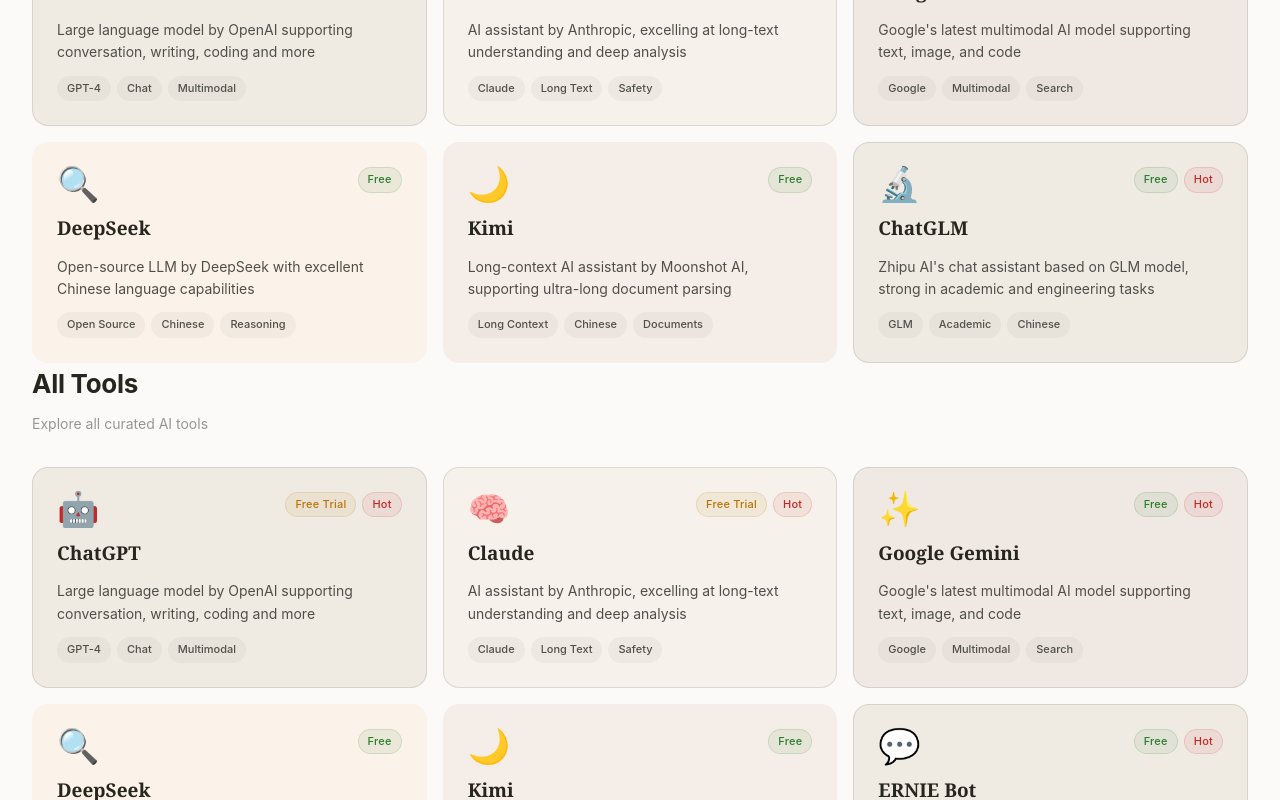
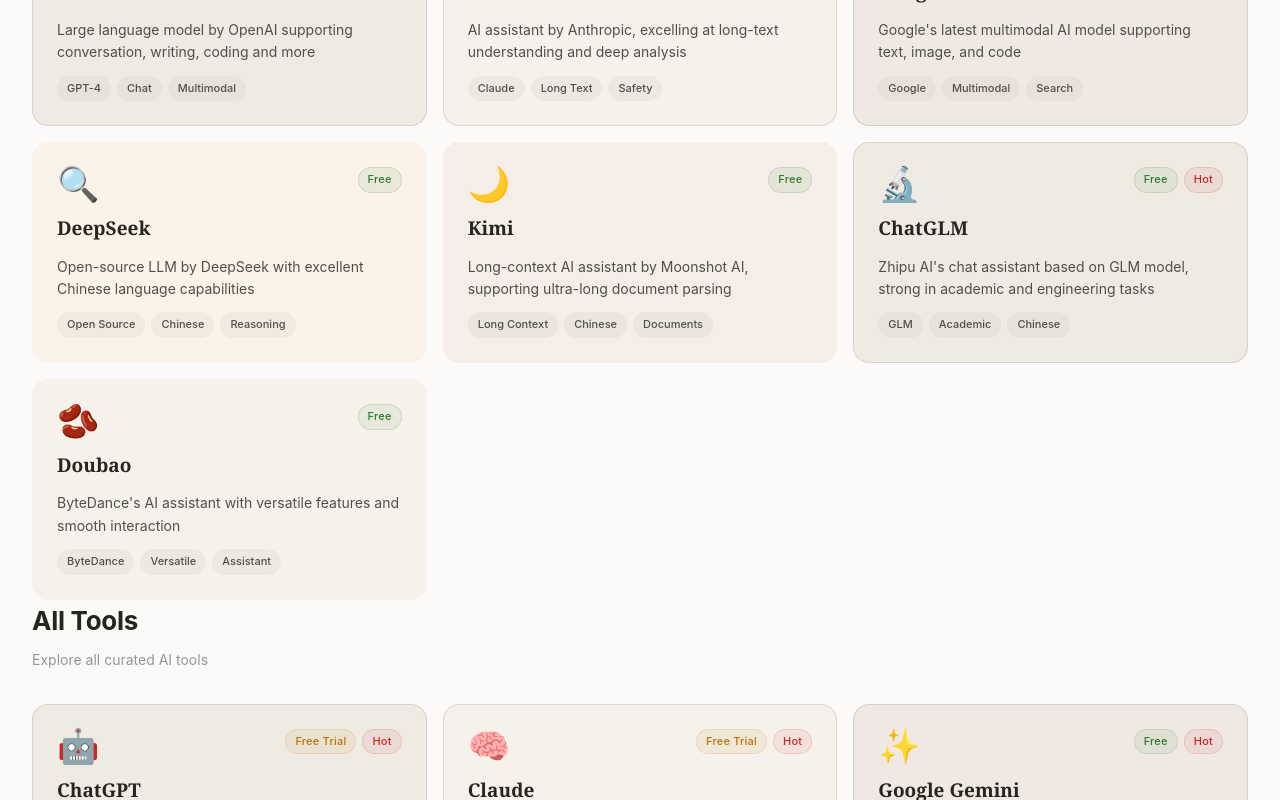
Before and after one commit to JuiChao/ai-nav, a Next.js app: page / in a window 1280 px wide. Shown: the part 1019-1819 px from the top of the page. Built offline with nearby package versions, Linux system fonts and the light colour scheme; no server answers.

Commit message:
feat: increase featured tools count to 8

```diff
--- a/scripts/update-trends.js
+++ b/scripts/update-trends.js
@@ -105,9 +105,9 @@ async function main() {
 
   console.log('Ranking:', sortedCandidates);
 
-  // 选取排名前 6 的作为动态热门推荐
-  const topIds = sortedCandidates.slice(0, 6).map(c => c.id);
-  // 为了确保智谱清言一定在热门中，如果它不在前6，强制加入
+  // 选取排名前 8 的作为动态热门推荐
+  const topIds = sortedCandidates.slice(0, 8).map(c => c.id);
+  // 为了确保智谱清言一定在热门中，如果它不在前8，强制加入
   if (!topIds.includes('zhipu')) {
     topIds.push('zhipu');
   }
--- a/src/data/featured.json
+++ b/src/data/featured.json
@@ -4,5 +4,7 @@
   "gemini",
   "deepseek",
   "kimi",
-  "zhipu"
+  "zhipu",
+  "doubao",
+  "yuanbao"
 ]
```
